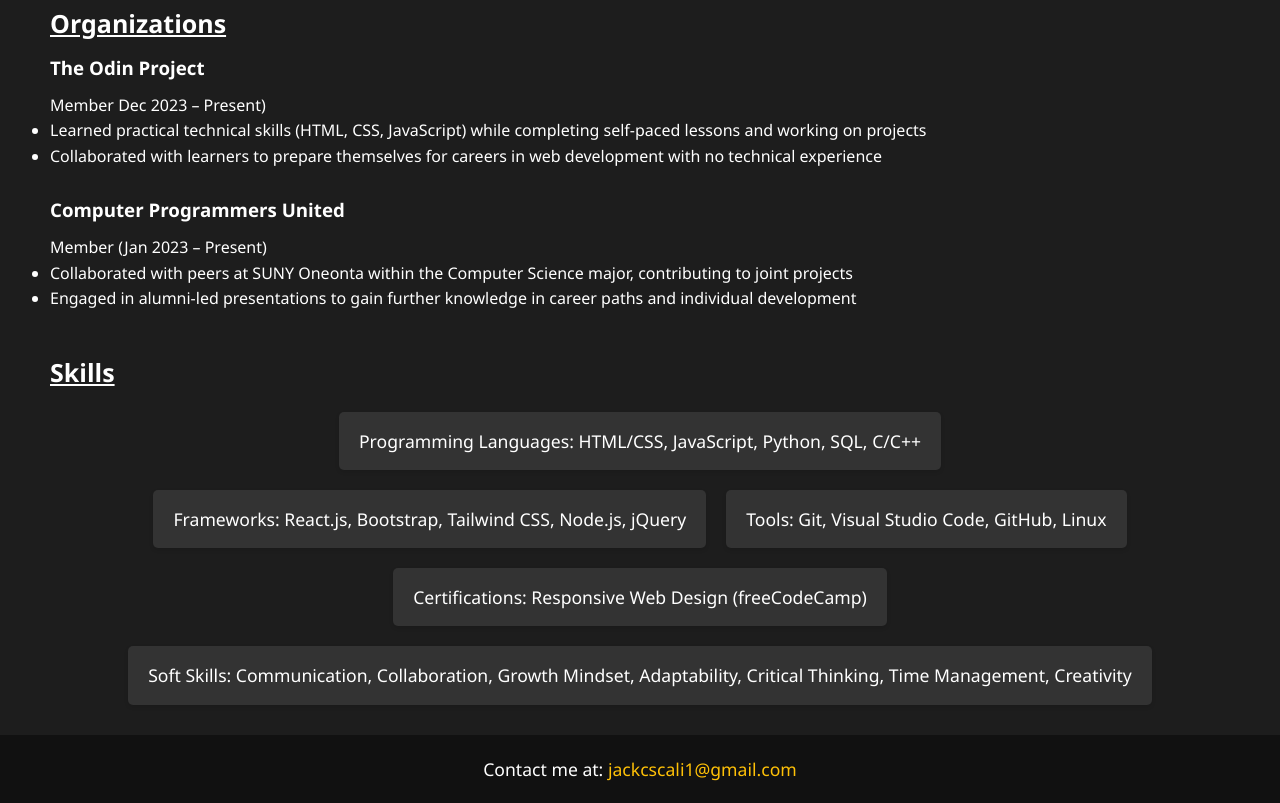
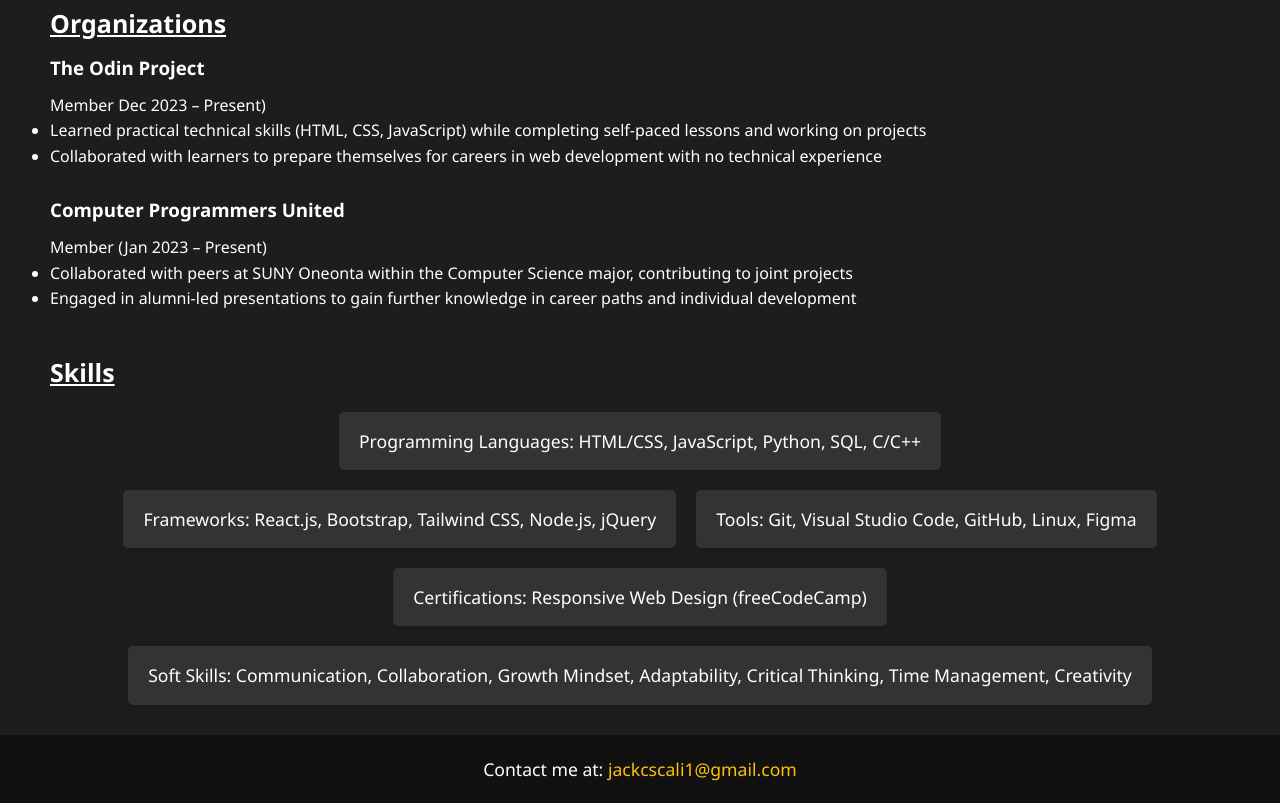
Before and after one commit to jackscali1/2023-Portfolio, a plain HTML site: page index.html in a window 1280 px wide. Shown: the part 1924-2727 px from the top of the page. Drawn offline with nearby package versions, Linux system fonts and the light colour scheme.

Commit message:
Update index.html

```diff
--- a/index.html
+++ b/index.html
@@ -241,7 +241,7 @@
     <ul>
       <li>Programming Languages: HTML/CSS, JavaScript, Python, SQL, C/C++</li>
       <li>Frameworks: React.js, Bootstrap, Tailwind CSS, Node.js, jQuery</li>
-      <li>Tools: Git, Visual Studio Code, GitHub, Linux</li>
+      <li>Tools: Git, Visual Studio Code, GitHub, Linux, Figma</li>
       <li>Certifications: Responsive Web Design (freeCodeCamp)</li>
       <li>Soft Skills: Communication, Collaboration, Growth Mindset, Adaptability, Critical Thinking, Time Management, Creativity</li>
     </ul>
```
